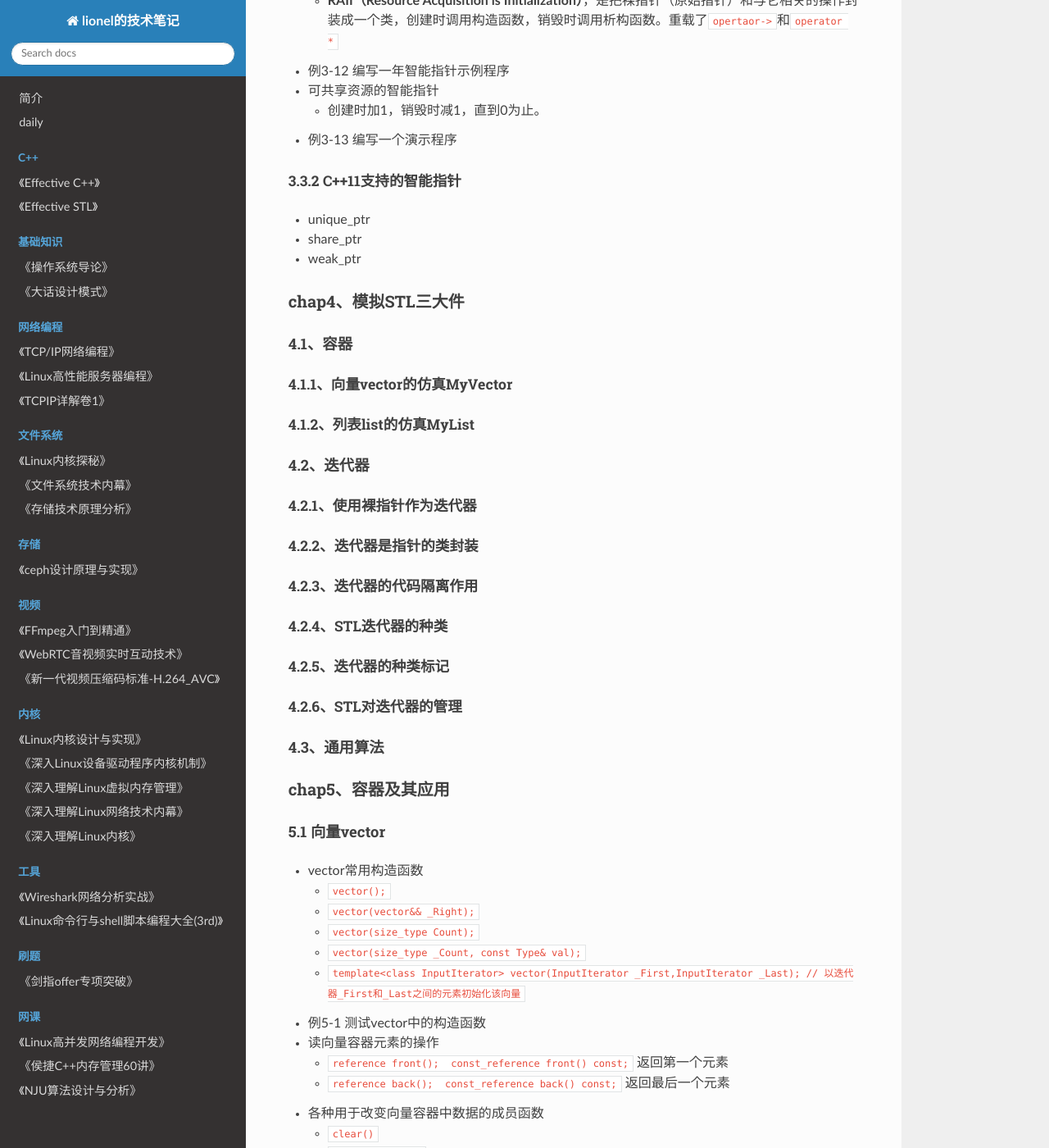
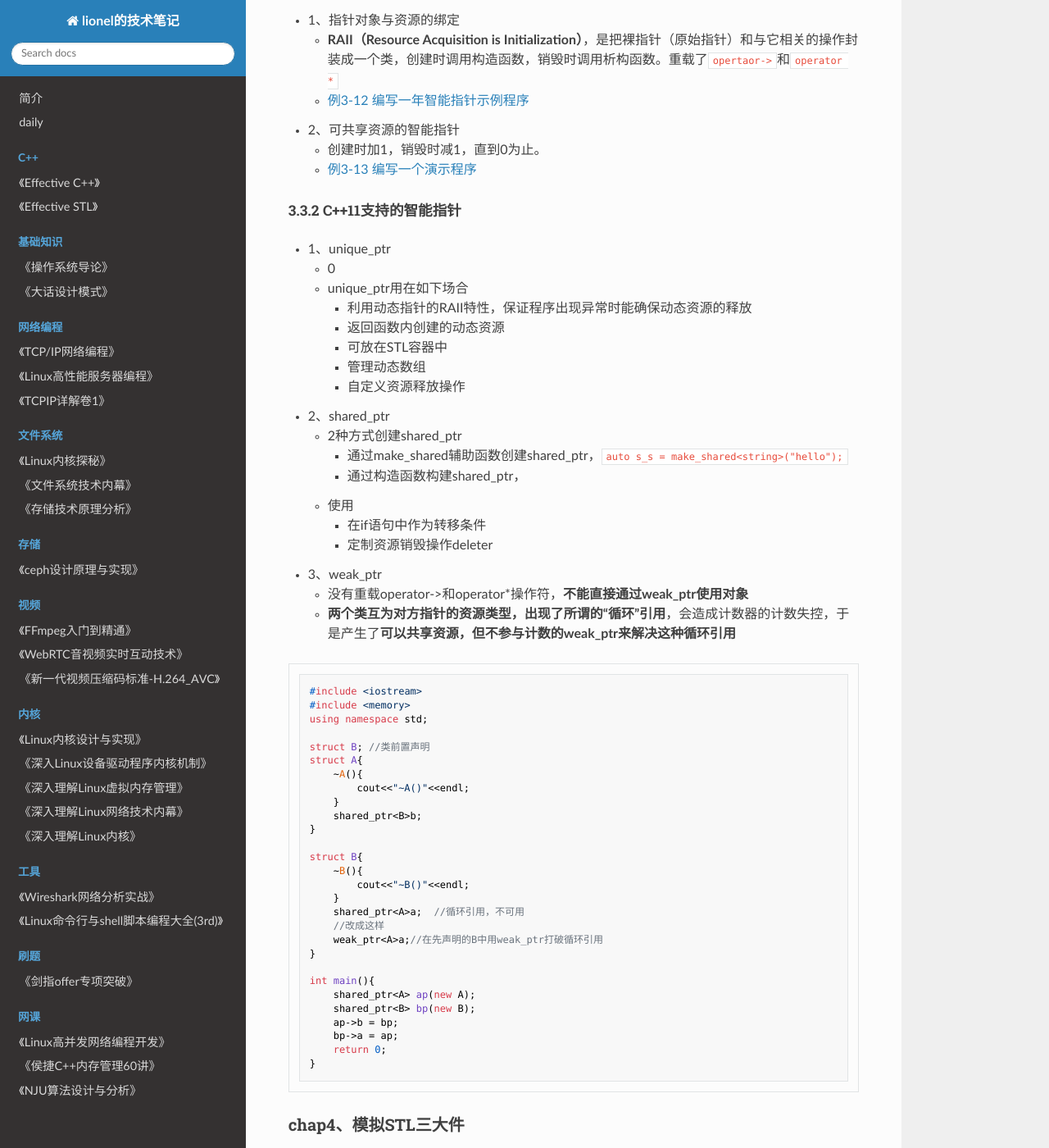
Before and after one commit to wolflion/booknotes, an MkDocs documentation site: the page built from docs/21STL/C++泛型STL原理和应用.md, in a window 1280 px wide and 1400 px high, scrolled down 7266 px. Shown: the whole window at 82% size. Built offline with MkDocs 1.6.1, drawn with Linux system fonts in a browser that asks for light colours; nearby versions of some CDN libraries; some of the changed text lies outside the part shown.

Commit message:
Update C++泛型STL原理和应用.md

````diff
--- a/docs/21STL/C++泛型STL原理和应用.md
+++ b/docs/21STL/C++泛型STL原理和应用.md
@@ -283,15 +285,15 @@ int main(){
 
 ##### 3.2.2 函数对象（仿函数）
 
-+ 例3-6 函数对象作为函数参数的示例程序。
++ [例3-6 函数对象作为函数参数的示例程序](https://gitee.com/fewolflion/BookNote/blob/master/01lioneloutput/60BookCode/C++%E6%B3%9B%E5%9E%8BSTL%E5%8E%9F%E7%90%86%E5%92%8C%E5%BA%94%E7%94%A8/chap3STL%E5%8F%8A%E5%85%B6%E4%BD%BF%E7%94%A8%E7%9A%84%E5%85%B6%E4%BB%96C++%E6%8A%80%E6%9C%AF/E3-06.cpp)
 
 ##### 3.2.3 Lambda表达式
 
-+ 例3-7 lambda表达式与具有相同功能的仿函数的比较。**Lambda表达式**又叫 *无名仿函数（或匿名仿函数）*
++ [例3-7 lambda表达式与具有相同功能的仿函数的比较](https://gitee.com/fewolflion/BookNote/blob/master/01lioneloutput/60BookCode/C++%E6%B3%9B%E5%9E%8BSTL%E5%8E%9F%E7%90%86%E5%92%8C%E5%BA%94%E7%94%A8/chap3STL%E5%8F%8A%E5%85%B6%E4%BD%BF%E7%94%A8%E7%9A%84%E5%85%B6%E4%BB%96C++%E6%8A%80%E6%9C%AF/E3-07.cpp)。**Lambda表达式**又叫 *无名仿函数（或匿名仿函数）*
   + `[](int x){cout << 2*x << endl;} // 相当于在声明function类的同时，又定义了定义该对象`
   + `[](int x){cout << 2*x << endl;}(10) //则是对象调用。`
-+ 例3-8 多种lambda表达式调用示例程序
-+ 例3-9 当用户输入一个15~20的数据时，输出2倍，否则输出本身。
++ [例3-8 多种lambda表达式调用示例程序](https://gitee.com/fewolflion/BookNote/blob/master/01lioneloutput/60BookCode/C++%E6%B3%9B%E5%9E%8BSTL%E5%8E%9F%E7%90%86%E5%92%8C%E5%BA%94%E7%94%A8/chap3STL%E5%8F%8A%E5%85%B6%E4%BD%BF%E7%94%A8%E7%9A%84%E5%85%B6%E4%BB%96C++%E6%8A%80%E6%9C%AF/E3-08.cpp)
++ [例3-9 当用户输入一个15~20的数据时，输出2倍，否则输出本身](https://gitee.com/fewolflion/BookNote/blob/master/01lioneloutput/60BookCode/C++%E6%B3%9B%E5%9E%8BSTL%E5%8E%9F%E7%90%86%E5%92%8C%E5%BA%94%E7%94%A8/chap3STL%E5%8F%8A%E5%85%B6%E4%BD%BF%E7%94%A8%E7%9A%84%E5%85%B6%E4%BB%96C++%E6%8A%80%E6%9C%AF/E3-09.cpp)
 + 例3-10 两个可以修改捕获变量的lambda表达式的示例程序。
   + 示例1：演示了引用捕获的程序代码
   + 示例2：演示了关键字mutable的应用
@@ -301,18 +303,66 @@ int main(){
 
 ##### 3.3.1 智能指针的基本原理
 
-+ 指针对象与资源的绑定
++ 1、指针对象与资源的绑定
   + **RAII（Resource Acquisition is Initialization）**，是把裸指针（原始指针）和与它相关的操作封装成一个类，创建时调用构造函数，销毁时调用析构函数。重载了`opertaor->`和`operator *`
-+ 例3-12 编写一年智能指针示例程序
-+ 可共享资源的智能指针
+  + [例3-12 编写一年智能指针示例程序](https://gitee.com/fewolflion/BookNote/blob/master/01lioneloutput/60BookCode/C++%E6%B3%9B%E5%9E%8BSTL%E5%8E%9F%E7%90%86%E5%92%8C%E5%BA%94%E7%94%A8/chap3STL%E5%8F%8A%E5%85%B6%E4%BD%BF%E7%94%A8%E7%9A%84%E5%85%B6%E4%BB%96C++%E6%8A%80%E6%9C%AF/E3-12.cpp)
++ 2、可共享资源的智能指针
   + 创建时加1，销毁时减1，直到0为止。
-+ 例3-13 编写一个演示程序
+  + [例3-13 编写一个演示程序](https://gitee.com/fewolflion/BookNote/blob/master/01lioneloutput/60BookCode/C++%E6%B3%9B%E5%9E%8BSTL%E5%8E%9F%E7%90%86%E5%92%8C%E5%BA%94%E7%94%A8/chap3STL%E5%8F%8A%E5%85%B6%E4%BD%BF%E7%94%A8%E7%9A%84%E5%85%B6%E4%BB%96C++%E6%8A%80%E6%9C%AF/E3-13.cpp)
 
 ##### 3.3.2 C++11支持的智能指针
 
-+ unique_ptr
-+ share_ptr
-+ weak_ptr
++ 1、unique_ptr
+  + 0
+  + unique_ptr用在如下场合
+    + 利用动态指针的RAII特性，保证程序出现异常时能确保动态资源的释放
+    + 返回函数内创建的动态资源
+    + 可放在STL容器中
+    + 管理动态数组
+    + 自定义资源释放操作
++ 2、shared_ptr
+  + 2种方式创建shared_ptr
+    + 通过make_shared辅助函数创建shared_ptr，`auto s_s = make_shared<string>("hello");`
+    + 通过构造函数构建shared_ptr，
+  + 使用
+    + 在if语句中作为转移条件
+    + 定制资源销毁操作deleter
++ 3、weak_ptr
+  + 没有重载operator->和operator*操作符，**不能直接通过weak_ptr使用对象**
+  + **两个类互为对方指针的资源类型，出现了所谓的“循环”引用**，会造成计数器的计数失控，于是产生了**可以共享资源，但不参与计数的weak_ptr来解决这种循环引用**
+
+```c++
+#include <iostream>
+#include <memory>
+using namespace std;
+
+struct B; //类前置声明
+struct A{
+    ~A(){
+        cout<<"~A()"<<endl;
+    }
+    shared_ptr<B>b;
+}
+
+struct B{
+    ~B(){
+        cout<<"~B()"<<endl;
+    }
+    shared_ptr<A>a;  //循环引用，不可用
+    //改成这样
+    weak_ptr<A>a;//在先声明的B中用weak_ptr打破循环引用
+}
+
+int main(){
+    shared_ptr<A> ap(new A);
+    shared_ptr<B> bp(new B);
+    ap->b = bp;
+    bp->a = ap;
+    return 0;
+}
+```
+
+
 
 ### chap4、模拟STL三大件
 
@@ -325,6 +375,9 @@ int main(){
 #### 4.2、迭代器
 
 ##### 4.2.1、使用裸指针作为迭代器
+
++ **以存储空间连续的数组为其存储结构的容器**
++ 例4-3
 
 ##### 4.2.2、迭代器是指针的类封装
 
````
Also changed, not shown: other parts of docs/21STL/C++泛型STL原理和应用.md (+2 -0 lines).
